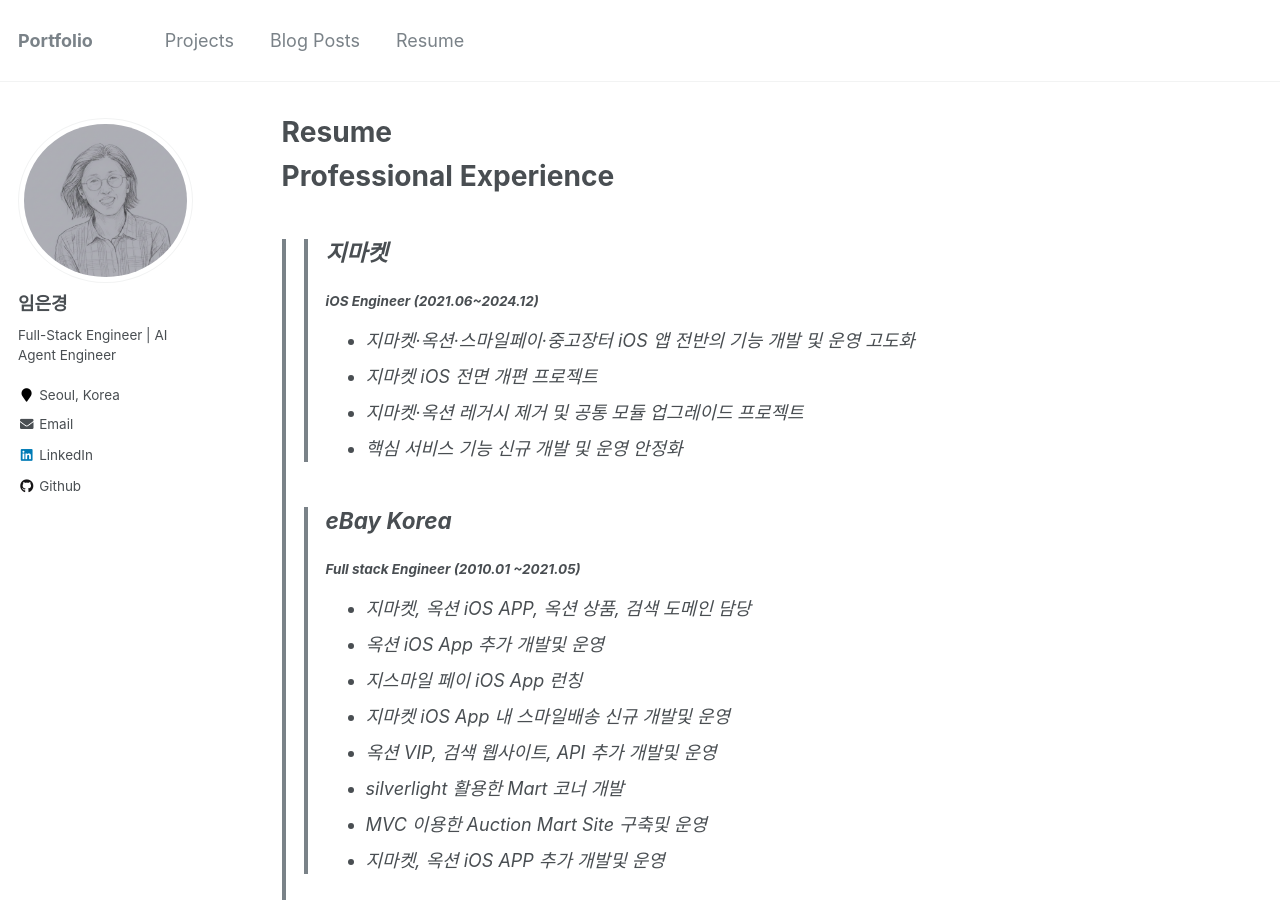
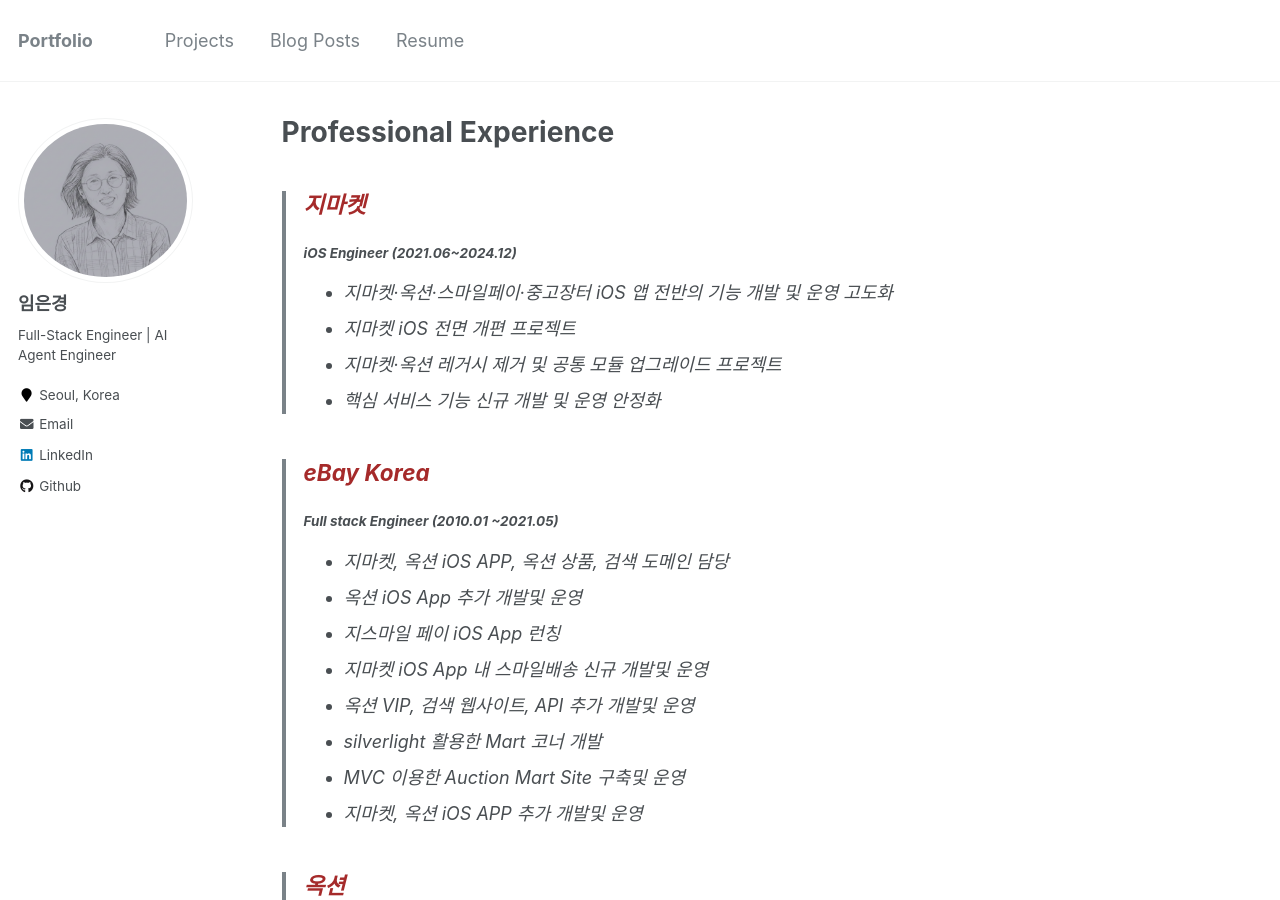
Before and after one commit to EunK/EunK.github.io, a Jekyll site: the page built from _pages/cv.md, in a window 1280 px wide and 900 px high. Built offline with Jekyll 4.4.1, drawn with Linux system fonts in a browser that asks for light colours.

Commit message:
change style

```diff
--- a/_pages/cv.md
+++ b/_pages/cv.md
@@ -1,54 +1,56 @@
 ---
 layout: archive
-title: "Resume"
+title: "Professional Experience"
 permalink: /resume/
 author_profile: true
 redirect_from:
   - /resume
 ---
 
-# **Professional Experience**
->> ## **지마켓**
->> #### iOS Engineer *(2021.06~2024.12)*
->> * 지마켓·옥션·스마일페이·중고장터 iOS 앱 전반의 기능 개발 및 운영 고도화
->> * 지마켓 iOS 전면 개편 프로젝트
->> * 지마켓·옥션 레거시 제거 및 공통 모듈 업그레이드 프로젝트
->> * 핵심 서비스 기능 신규 개발 및 운영 안정화
+> ## **<span style="color: brown;">지마켓</span>**
+> #### iOS Engineer *(2021.06~2024.12)*
+> * 지마켓·옥션·스마일페이·중고장터 iOS 앱 전반의 기능 개발 및 운영 고도화
+> * 지마켓 iOS 전면 개편 프로젝트
+> * 지마켓·옥션 레거시 제거 및 공통 모듈 업그레이드 프로젝트
+> * 핵심 서비스 기능 신규 개발 및 운영 안정화
 >
->> ## **eBay Korea**
->> #### Full stack Engineer *(2010.01 ~2021.05)*
->> * 지마켓, 옥션 iOS APP, 옥션 상품, 검색 도메인 담당
->> * 옥션 iOS App 추가 개발및 운영
->> * 지스마일 페이 iOS App 런칭
->> * 지마켓 iOS App 내 스마일배송 신규 개발및 운영
->> * 옥션 VIP, 검색 웹사이트, API 추가 개발및 운영
->> * silverlight 활용한 Mart 코너 개발
->> * MVC 이용한 Auction Mart Site 구축및 운영
->> * 지마켓, 옥션 iOS APP 추가 개발및 운영
+
+> ## **<span style="color: brown;">eBay Korea</span>**
+> #### Full stack Engineer *(2010.01 ~2021.05)*
+> * 지마켓, 옥션 iOS APP, 옥션 상품, 검색 도메인 담당
+> * 옥션 iOS App 추가 개발및 운영
+> * 지스마일 페이 iOS App 런칭
+> * 지마켓 iOS App 내 스마일배송 신규 개발및 운영
+> * 옥션 VIP, 검색 웹사이트, API 추가 개발및 운영
+> * silverlight 활용한 Mart 코너 개발
+> * MVC 이용한 Auction Mart Site 구축및 운영
+> * 지마켓, 옥션 iOS APP 추가 개발및 운영
 >
->> ## **옥션**
->> #### Full stack Engineer *(2004.01 ~2009.1)*
->> * 옥션 Escow, 상품, 검색 도메인 담당
->> * 옥션 Home, 검색, 상품 상세, 리스팅 웹사이트 개발 및 운영
->> * 옥션 Home 속도및 성능개선 프로젝트 진행
->> * 옥션 Home, 검색, 상품 상세, 리스팅 컨텐츠 admin web 사이트 개발및 운영
->> * Escrow (장바구니, 배송프로세스 개편등) 개발 및 운영
->> * 옥션 .Net Upgrade 프로젝트
+
+> ## **<span style="color: brown;">옥션</span>**
+> #### Full stack Engineer *(2004.01 ~2009.1)*
+> * 옥션 Escow, 상품, 검색 도메인 담당
+> * 옥션 Home, 검색, 상품 상세, 리스팅 웹사이트 개발 및 운영
+> * 옥션 Home 속도및 성능개선 프로젝트 진행
+> * 옥션 Home, 검색, 상품 상세, 리스팅 컨텐츠 admin web 사이트 개발및 운영
+> * Escrow (장바구니, 배송프로세스 개편등) 개발 및 운영
+> * 옥션 .Net Upgrade 프로젝트
 >
->> ## **인터파크**
->> #### Full stack Engineer *(2000.02~ 2004.05)*
->> * 티켓 파크 담당
->> * 티켓 파크 웹사이트 개발 및 운영
->> * 티켓 판매 관리 시스템 개발 및 운영
->> * 외부상품 연동 시스템 개발
->> * 모바일 WAP 개발
+
+> ## **<span style="color: brown;">인터파크</span>**
+> #### Full stack Engineer *(2000.02~ 2004.05)*
+> * 티켓 파크 담당
+> * 티켓 파크 웹사이트 개발 및 운영
+> * 티켓 판매 관리 시스템 개발 및 운영
+> * 외부상품 연동 시스템 개발
+> * 모바일 WAP 개발
 >
 
 ## **Education & Training course**
->> ## **Education**
+>> ### **Education**
 >> * 연세대학교 천문대기과학 졸업 *(1992.03~1996.02)*
 >
->> ## **Training course**
+>> ### **Training course**
 >> * AI Agent *(2025.11 ~ 2026.02)*
 >> * AI코딩로봇 교육 전문가 양성 과정 *(2025.08)*
 >> * K-디지털분야 교직훈련과정 *(2025.06~2025.07)*
```
Also changed, not shown: _pages/about.md (+8 -8 lines), _pages/projects.md (+41 -7 lines).
